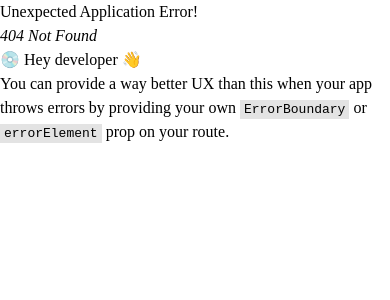
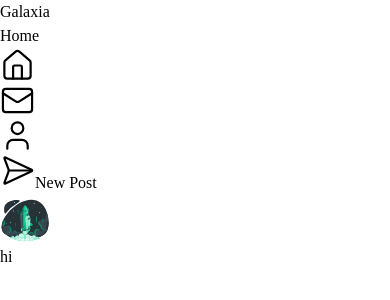
Before and after one commit to Track404/Galaxia-social-media, a React (Vite) app: page /home in a window 390 px wide. Before the commit this address had no page. Shown: the top 300 px of the page. Built offline with nearby package versions, Linux system fonts and the light colour scheme.

Commit message:
creation of navbar for mobile

```diff
--- a/package.json
+++ b/package.json
@@ -10,6 +10,7 @@
     "preview": "vite preview"
   },
   "dependencies": {
+    "lucide-react": "^0.483.0",
     "react": "^19.0.0",
     "react-dom": "^19.0.0",
     "react-router-dom": "^7.4.0"
--- a/src/App.jsx
+++ b/src/App.jsx
@@ -1,11 +1,13 @@
 import LoginPage from './pages/LoginPage';
 import RegisterPage from './pages/registerPage';
+import HomePage from './pages/HomePage';
 import { createBrowserRouter, RouterProvider } from 'react-router-dom';
 import { Navigate } from 'react-router-dom';
 const router = createBrowserRouter([
   { path: '/', element: <Navigate to="/login" replace /> },
   { path: '/login', element: <LoginPage /> },
   { path: '/register', element: <RegisterPage /> },
+  { path: '/home', element: <HomePage /> },
 ]);
 function App() {
   return (
--- /dev/null
+++ b/src/pages/HomePage.jsx
@@ -0,0 +1,65 @@
+import { House } from 'lucide-react';
+import { Mail } from 'lucide-react';
+import { User } from 'lucide-react';
+import { SendHorizonal } from 'lucide-react';
+import rocket from '../assets/loginSvg.svg';
+function HomePage() {
+  return (
+    <div className="flex">
+      <nav className="flex flex-col items-center bg-emerald-50 h-screen p-2 max-w-[20vw] shadow-2xl   ">
+        <div className="flex flex-col items-center md:flex-row  mb-6 ">
+          <h1 className="text-sm  md:text-4xl font-semibold md:block  ">
+            Galaxia
+          </h1>
+
+          <h1 className="text-2xl  md:text-4xl font-medium text-emerald-400 ">
+            Home
+          </h1>
+        </div>
+        <div className="flex flex-col gap-2 ">
+          <House
+            size="35"
+            strokeWidth="1.5"
+            className="hover:text-emerald-400"
+          />
+          <Mail
+            size="35"
+            strokeWidth="1.5"
+            className="hover:text-emerald-400"
+          />
+          <User
+            size="35"
+            strokeWidth="1.5"
+            className="hover:text-emerald-400"
+          />
+          <div className=" group relative ">
+            <button className="mt-5 ">
+              <SendHorizonal
+                size="35"
+                strokeWidth="1.5"
+                className=" transform transition-transform duration-300 hover:scale-125 hover:text-emerald-400 relative"
+              />
+            </button>
+            <span className="absolute bottom-14 left-1/2 transform -translate-x-1/2 z-20 px-4 py-2 text-sm font-bold text-white bg-gray-900 rounded-lg shadow-lg transition-transform duration-300 ease-in-out scale-0 group-hover:scale-100">
+              New Post
+            </span>
+          </div>
+        </div>
+        <div className="absolute bottom-5">
+          <img
+            src={rocket}
+            className="border-1 p-1 rounded-full hover:border-emerald-400"
+            width="50"
+            alt=""
+          />
+        </div>
+      </nav>
+      <div>
+        <h1>hi</h1>
+      </div>
+      <div></div>
+    </div>
+  );
+}
+
+export default HomePage;
```
Also changed, not shown: 1 other file (tests, documents, lock files or other folders).
